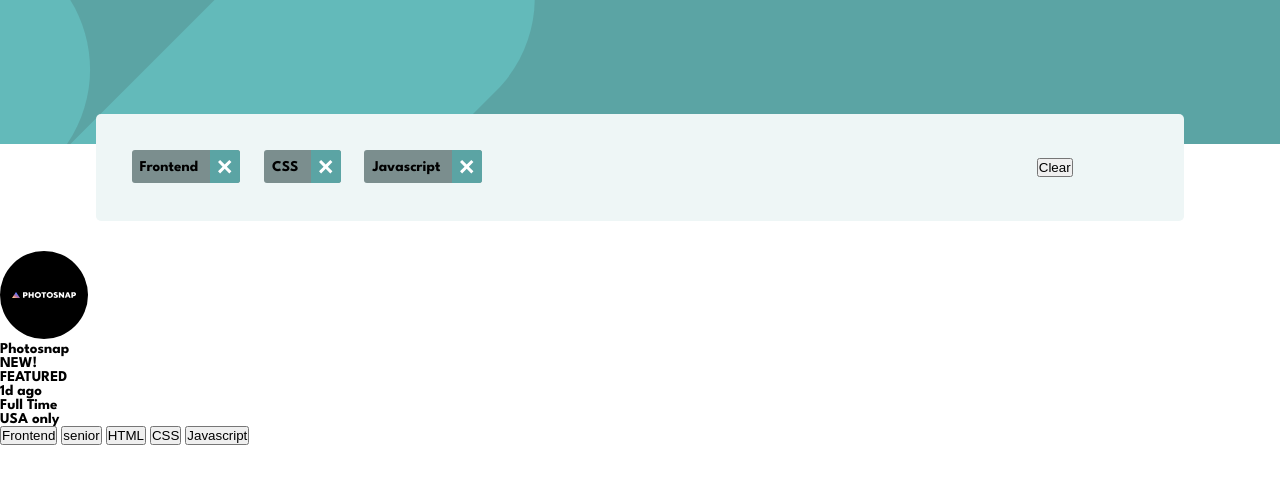
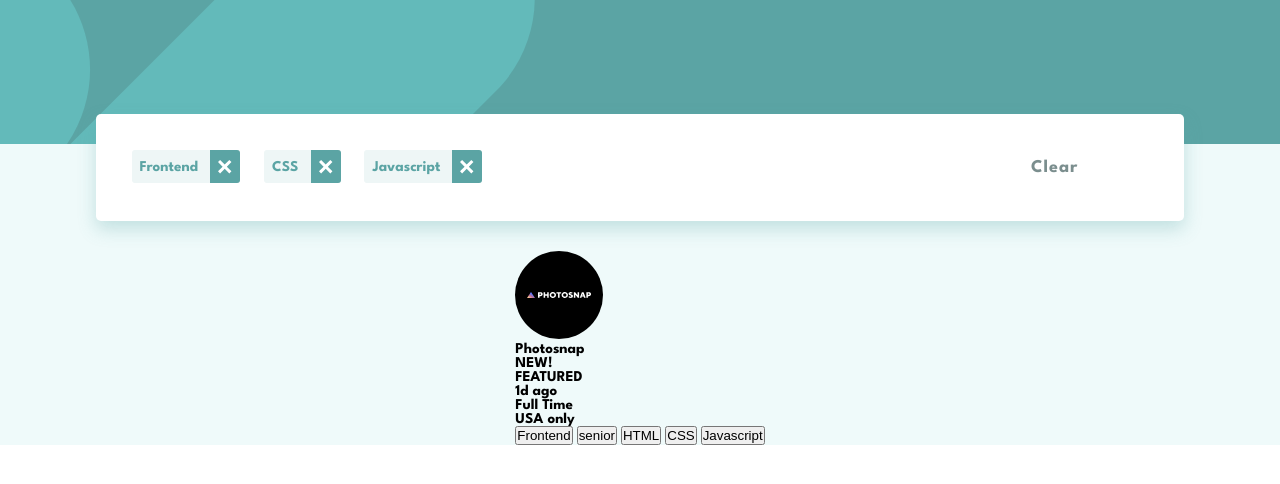
Before and after one commit to David-Henery4/Frontend-mentor-job-listings, a website built with Parcel: page index.html in a window 1280 px wide. Built offline with nearby package versions, Linux system fonts and the light colour scheme.

Commit message:
filter-box

```diff
--- a/sass/Abstracts/_variables.scss
+++ b/sass/Abstracts/_variables.scss
@@ -5,6 +5,8 @@ $background-color: hsl(180, 52%, 96%);
 $filter-tablets: hsl(180, 31%, 95%);
 $dark-grayish-cyan:hsl(180, 8%, 52%);
 $very-dark-grayish-cyan:hsl(180, 14%, 20%);
+$black-color: #000;
+$white-color: #fff;
 
 // FONT-WEIGHTS & FAMILY
 $font-family:'League Spartan', sans-serif; // Could use inherit instead.
--- a/sass/components/_btns.scss
+++ b/sass/components/_btns.scss
@@ -0,0 +1,10 @@
+// Filter box 'clear' btn
+.filter-box__clear--btn{
+    background-color: transparent;
+    border: none;
+    color: $dark-grayish-cyan;
+    font-weight: 700;
+    font-size: 1.8rem;
+    font-family: inherit;
+    letter-spacing: 1px;
+}
--- a/sass/components/_filterTab.scss
+++ b/sass/components/_filterTab.scss
@@ -5,8 +5,10 @@
   padding: 2%;
   width: 85%;
   margin: 0 auto;
-  background-color: $filter-tablets;
+  background-color: #fff;
   display: flex;
+  color: $primary-color;
+  box-shadow: 0 .8rem 1.8rem rgba($primary-color,.3) ;
   //
   &__tabs{
     width: 80%;
@@ -16,7 +18,7 @@
     display: inline-block;
     overflow: hidden;
     border-radius: 3px;
-    background-color: $dark-grayish-cyan;
+    background-color: $filter-tablets;
     margin: 1rem;
     &--title{
       display: inline-block;
--- a/sass/layouts/_body.scss
+++ b/sass/layouts/_body.scss
@@ -1,4 +1,6 @@
-// .content-section{
-//     display: grid;
-//     place-items: center;
-// }
+.content-section{
+    display: grid;
+    place-items: center; // might be temp
+    background-color: $background-color;
+    // height: 100%;
+}
```
Also changed, not shown: 2 other files.
